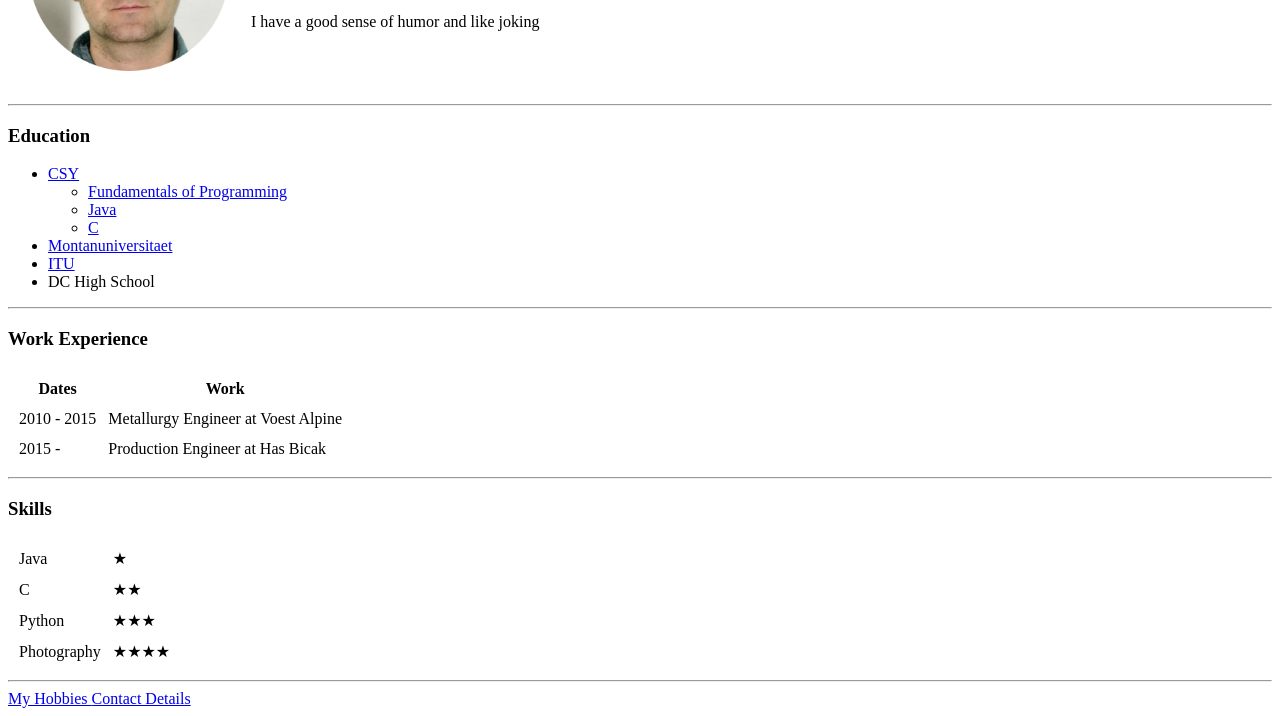
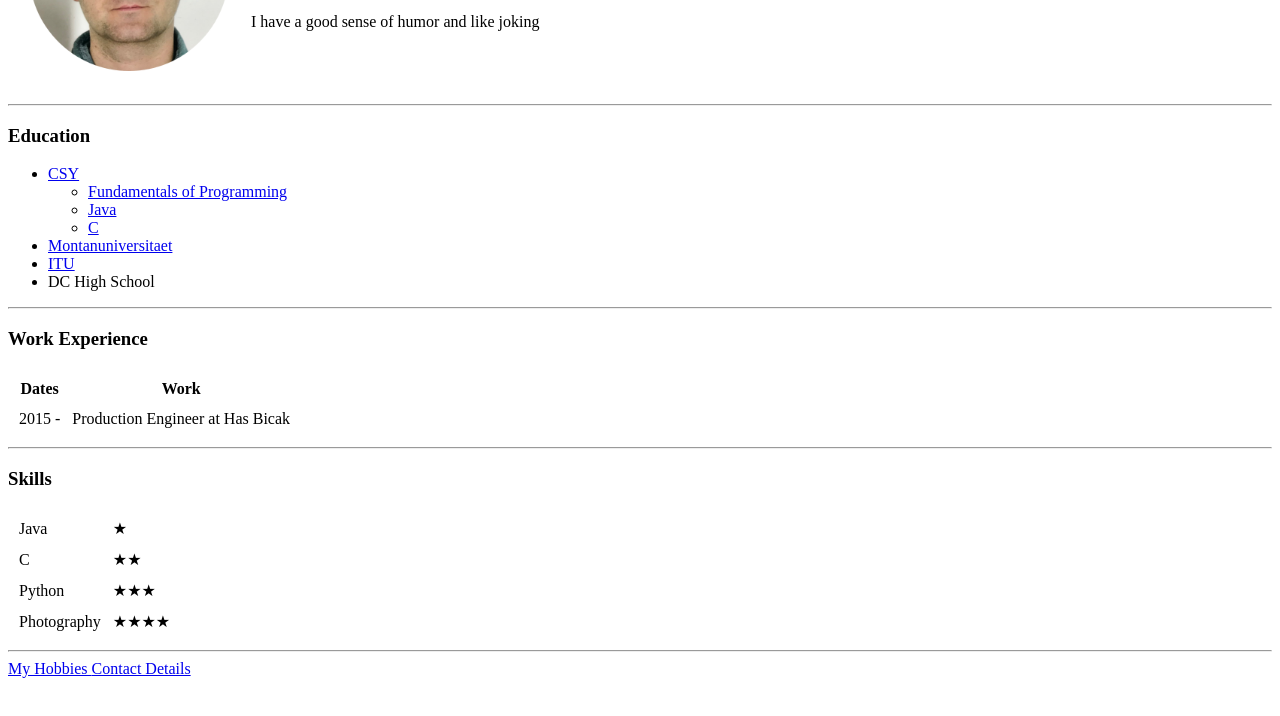
Before and after one commit to hermitjam/cv, a plain HTML site: page index.html in a window 1280 px wide. Shown: the part 158-874 px from the top of the page. After the commit the page ends 844 px from the top, so only its background shows below. Drawn offline with Linux system fonts and the light colour scheme.

Commit message:
Update index.html

```diff
--- a/index.html
+++ b/index.html
@@ -39,10 +39,7 @@
       </tr>
     </thead>
     <tbody>
-      <tr>
-        <td>2010 - 2015</td>
-        <td> Metallurgy Engineer at Voest Alpine </td>
-      </tr>
+
       <tr>
         <td>2015 - </td>
         <td>Production Engineer at Has Bicak</td>
```
